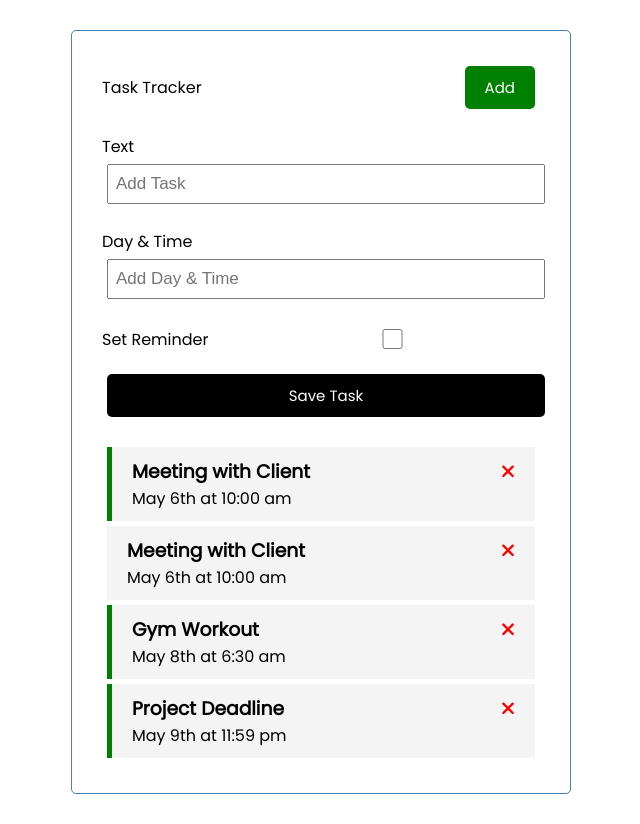
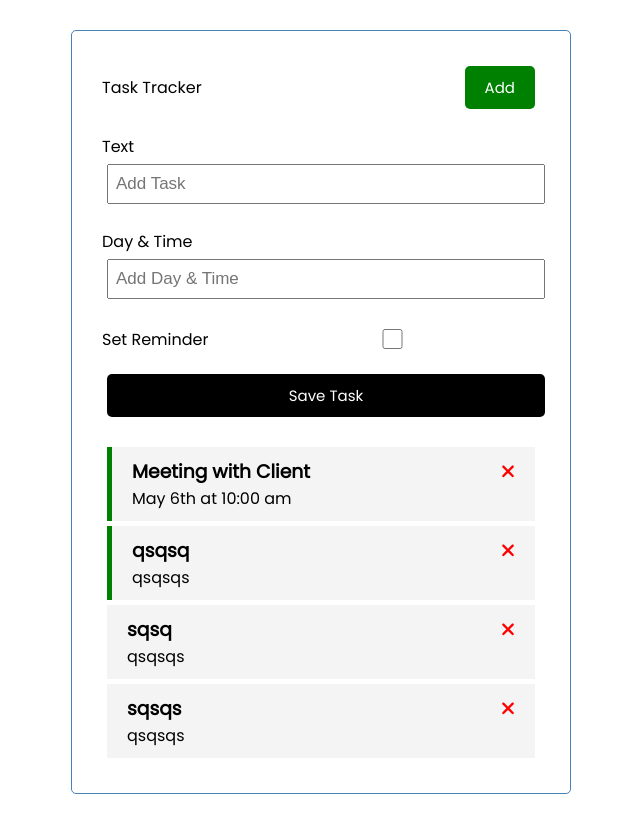
Before and after one commit to RAHULDAS6009/Learn-Angular, an Angular app: page / in a window 1280 px wide. Shown: the whole page, without its empty margins (319-959 px from the left). Built offline with nearby package versions, Linux system fonts and the light colour scheme; data requests are answered from the project's data file.

Commit message:
add task have been added

```diff
--- a/db.json
+++ b/db.json
@@ -1,28 +1,28 @@
 {
   "tasks": [
     {
-      "id": "1",
+      "id": 1,
       "text": "Meeting with Client",
       "day": "May 6th at 10:00 am",
       "reminder": true
     },
     {
-      "id": "2",
-      "text": "Meeting with Client",
-      "day": "May 6th at 10:00 am",
+      "id": 11,
+      "text": "qsqsq",
+      "day": "qsqsqs",
+      "reminder": true
+    },
+    {
+      "id": 11,
+      "text": "sqsq",
+      "day": "qsqsqs",
       "reminder": false
     },
     {
-      "id": "4",
-      "text": "Gym Workout",
-      "day": "May 8th at 6:30 am",
-      "reminder": true
-    },
-    {
-      "id": "5",
-      "text": "Project Deadline",
-      "day": "May 9th at 11:59 pm",
-      "reminder": true
+      "id": "47b0",
+      "text": "sqsqs",
+      "day": "qsqsqs",
+      "reminder": false
     }
   ]
 }
--- a/src/app/components/add-task/add-task.component.html
+++ b/src/app/components/add-task/add-task.component.html
@@ -1,4 +1,4 @@
-<form class="add-form">
+<form class="add-form" (ngSubmit)="onSubmit()">
     <div class="form-control">
         <label for="text">Text</label>
         <input type="text" name="text" id="text" [(ngModel)]="text" placeholder="Add Task">
@@ -11,7 +11,6 @@
         <label for="text">Set Reminder</label>
         <input type="checkbox" name="reminder" [(ngModel)]="reminder" id="reminder">
     </div>
-    {{text}}
     <input type="submit" class="btn btn-block" value="Save Task">
 </form>
 
--- a/src/app/components/add-task/add-task.component.ts
+++ b/src/app/components/add-task/add-task.component.ts
@@ -1,15 +1,34 @@
 import { CommonModule } from '@angular/common';
-import { Component } from '@angular/core';
+import { Component, EventEmitter, Output } from '@angular/core';
 import { FormsModule } from '@angular/forms';
-
+import { Task } from '../../Task';
+let id=10;
 @Component({
   selector: 'app-add-task',
-  imports: [FormsModule,CommonModule],
+  imports: [FormsModule, CommonModule],
   templateUrl: './add-task.component.html',
   styleUrl: './add-task.component.css',
 })
 export class AddTaskComponent {
+  @Output() onAddTask:EventEmitter<Task>=new EventEmitter();
   text?: string;
   day?: string;
   reminder: boolean = false;
+
+  onSubmit() {
+    if (!this.text && !this.reminder) {
+      alert('Input all the feilds ');
+      return;
+    }
+
+    const newTask:Task = {
+      text: this.text!,
+      day: this.day!,
+      reminder: this.reminder,
+    };
+    this.onAddTask.emit(newTask)
+    this.text = '';
+    this.day = '';
+    this.reminder = false;
+  }
 }
--- a/src/app/components/tasks/tasks.component.html
+++ b/src/app/components/tasks/tasks.component.html
@@ -1,4 +1,4 @@
-<app-add-task></app-add-task>
+<app-add-task (onAddTask)="addTask($event)"></app-add-task>
 <app-task-item
   *ngFor="let task of tasks"
   [task]="task"
--- a/src/app/components/tasks/tasks.component.ts
+++ b/src/app/components/tasks/tasks.component.ts
@@ -7,7 +7,7 @@ import { AddTaskComponent } from '../add-task/add-task.component';
 
 @Component({
   selector: 'app-tasks',
-  imports: [CommonModule, TaskItemComponent,AddTaskComponent],
+  imports: [CommonModule, TaskItemComponent, AddTaskComponent],
   templateUrl: './tasks.component.html',
   styleUrl: './tasks.component.css',
 })
@@ -26,8 +26,13 @@ export class TasksComponent implements OnInit {
     });
   }
   onToggleTask(task: Task) {
-    task.reminder= !task.reminder;
+    task.reminder = !task.reminder;
     this.taskService.updateTask(task).subscribe();
   }
 
+  addTask(task: Task) {
+    this.taskService.addTask(task).subscribe((task) => {
+      this.tasks.push(task)
+    });
+  }
 }
--- a/src/app/services/task.service.ts
+++ b/src/app/services/task.service.ts
@@ -4,11 +4,11 @@ import { Task } from '../Task';
 import { Observable, of } from 'rxjs';
 import { HttpClient, HttpHeaders } from '@angular/common/http';
 
-const httpOptions={
-  headers:new HttpHeaders({
-    'Content-Type':'application/json'
-  })
-}
+const httpOptions = {
+  headers: new HttpHeaders({
+    'Content-Type': 'application/json',
+  }),
+};
 
 @Injectable({
   providedIn: 'root',
@@ -26,10 +26,14 @@ export class TaskService {
 
   deleteTask(task: Task): Observable<Task> {
     const url = `${this.apiUrl}/${task.id}`;
-    return this.http.delete<Task>(url,httpOptions);
+    return this.http.delete<Task>(url, httpOptions);
   }
   updateTask(task: Task): Observable<Task> {
     const url = `${this.apiUrl}/${task.id}`;
-    return this.http.put<Task>(url,task,httpOptions);
+    return this.http.put<Task>(url, task, httpOptions);
+  }
+
+  addTask(task: Task): Observable<Task> {
+    return this.http.post<Task>(this.apiUrl, task,httpOptions);
   }
 }
```
